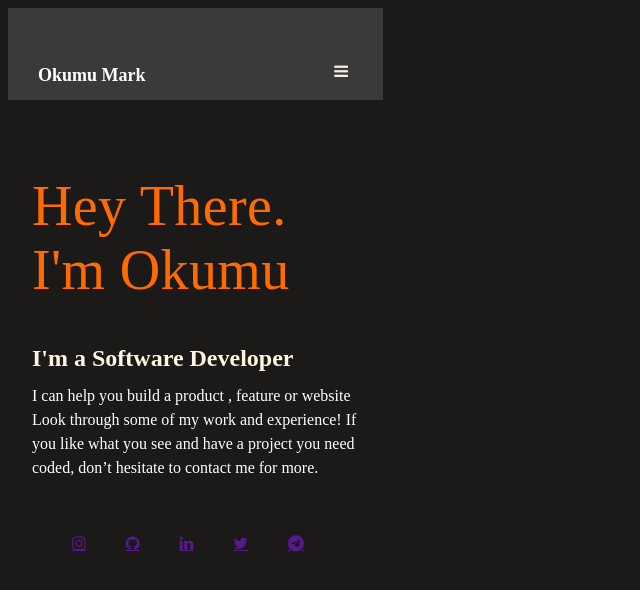
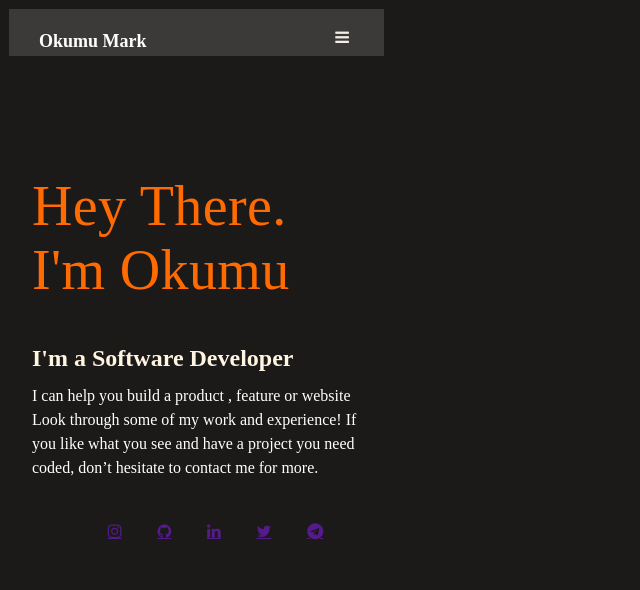
Before and after one commit to marcokumu/Portfolio-Set-Up, a website: page index.html in a window 1280 px wide. Shown: the whole page, without its empty margins (0-640 px from the left). Drawn offline with Linux system fonts and the light colour scheme.

Commit message:
html/css edit

```diff
--- a/index.html
+++ b/index.html
@@ -27,24 +27,22 @@
         my work and experience! If you like what you see and have a project you
         need coded, don’t hesitate to contact me for more.
       </p>
+
+      <ul class="socials">
+        <li><a href="" class="fa fa-instagram"></a></li>
+        <li>
+          <a href="" class="fa fa-github"> </a>
+        </li>
+        <li>
+          <a href="" class="fa fa-linkedin"></a>
+        </li>
+        <li>
+          <a href="" class="fa fa-twitter"></a>
+        </li>
+        <li>
+          <a href="" class="fa fa-telegram"></a>
+        </li>
+      </ul>
     </section>
-
-    <div class="socials">
-      <ul>
-        <a href="" class="fa fa-instagram"></a>
-      </ul>
-      <ul>
-        <a href="" class="fa fa-github"> </a>
-      </ul>
-      <ul>
-        <a href="" class="fa fa-linkedin"></a>
-      </ul>
-      <ul>
-        <a href="" class="fa fa-twitter"></a>
-      </ul>
-      <ul>
-        <a href="" class="fa fa-telegram"></a>
-      </ul>
-    </div>
   </body>
 </html>
--- a/style.css
+++ b/style.css
@@ -3,7 +3,7 @@ h1 {
   width: 327px;
   height: 124px;
   left: 24px;
-  top: 120px;
+  top: 90px;
   font-style: normal;
   font-weight: 400;
   font-size: 56px;
@@ -32,12 +32,12 @@ h2 {
 }
 
 .nav {
-  height: 92px;
-  left: 0px;
-  top: 0px;
+  height: 47px;
+  left: 1px;
+  top: 1px;
   position: absolute;
   width: 375px;
-  display: flex;
+
   background: #3c3a39;
 }
 
@@ -82,14 +82,14 @@ p {
   color: #fff;
   text-decoration: none;
   position: absolute;
-  top: 55px;
+  top: 20px;
   left: 30px;
 }
 
 .fa.fa-bars {
   color: #f3efe7;
   position: absolute;
-  top: 55px;
+  top: 20px;
   right: 35px;
 }
 
@@ -99,7 +99,9 @@ p {
 
 .socials {
   color: #d4d1ca;
-  display: flex;
+  display: -webkit-flex;
+  list-style-type: none;
+  justify-content: space-evenly;
 }
 
 /* .socials:hover {
```
